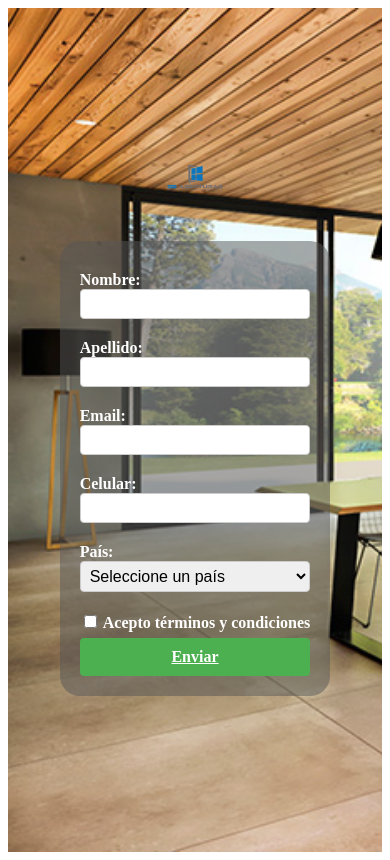
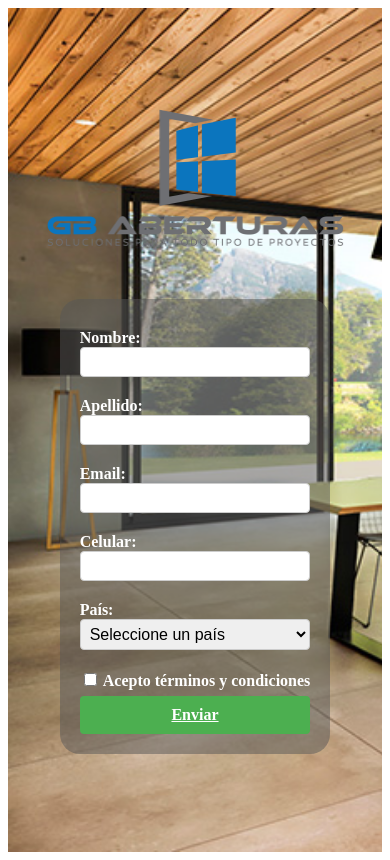
Before and after one commit to fanca47/trabajo-integrador, a plain HTML site: page formulario-registro.html in a window 390 px wide. Drawn offline with Linux system fonts and the light colour scheme.

Commit message:
mediaq al form

```diff
--- a/form-reg-styles.css
+++ b/form-reg-styles.css
@@ -13,7 +13,7 @@ main {
 
 }
 .logo-gb {
-   width: 15%;
+   width: 300px;
 }
 form {
     display: flex;
@@ -60,3 +60,10 @@ form {
   boton:hover {
     background-color: #3e8e41;
   }
+  @media (max-width: 576px) {
+    .logo-gb{
+        max-width: 300px;
+        width: 90%;
+
+    }
+  }
```
